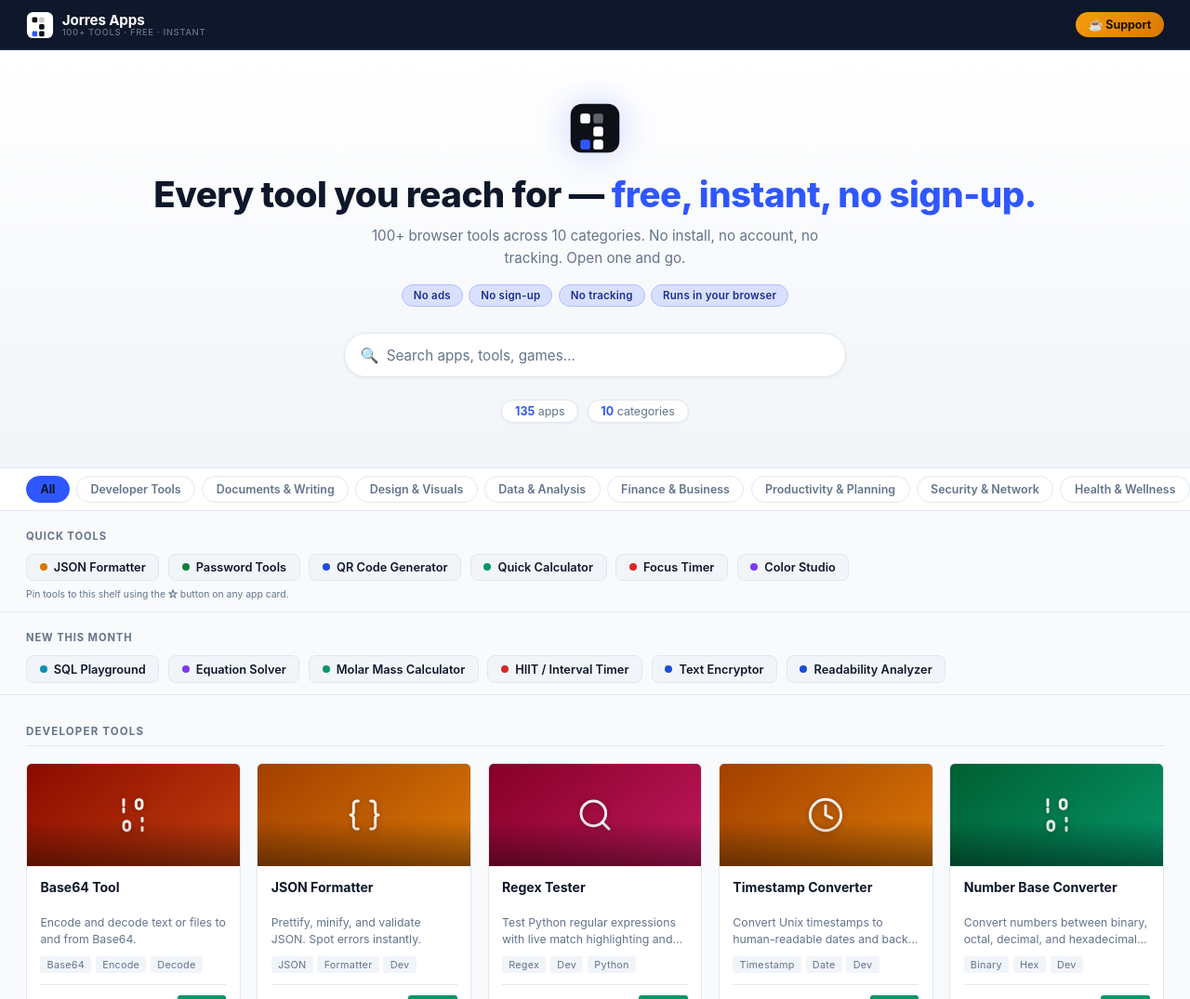
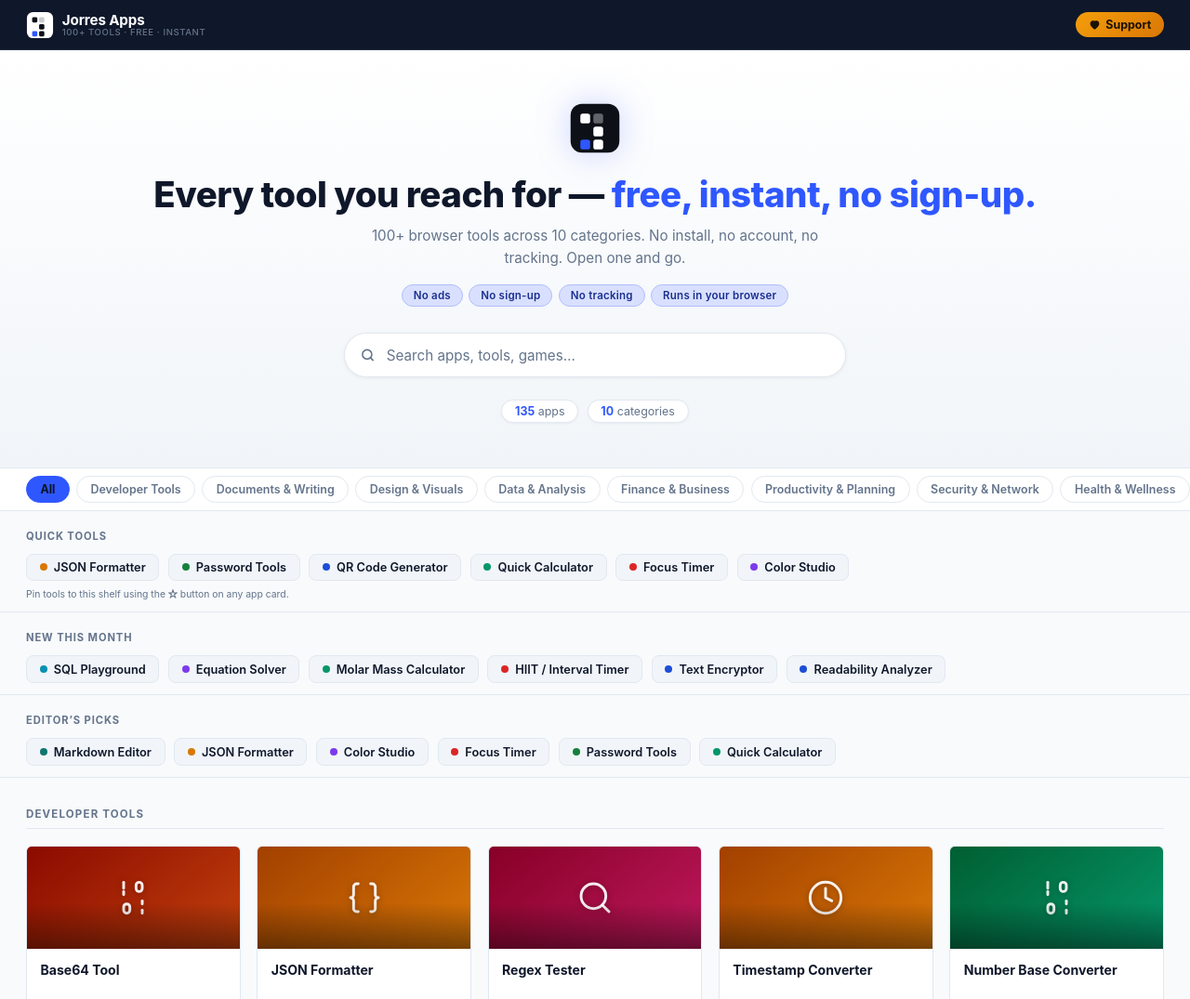
Before and after one commit to RealJorres/MyApps, a Flask app: page / in a window 1280 px wide. Shown: the top 1075 px of the page at 93% size. Run offline with Flask 3, Linux system fonts and the light colour scheme; parts of the project's set-up code (start-up, migrations or seed data) failed here and were passed over; some libraries are stand-ins or nearby versions.

Commit message:
Audit fixes: remove emoji, game badges, Editor's Picks shelf, TnC date

```diff
--- a/templates/index.html
+++ b/templates/index.html
@@ -221,7 +221,8 @@
         top: 50%;
         transform: translateY(-50%);
         color: var(--muted);
-        font-size: 1rem;
+        display: flex;
+        align-items: center;
         pointer-events: none;
       }
       .search-wrap input {
@@ -1024,7 +1041,7 @@
         </div>
       </a>
       <div class="header-right">
-        <button class="btn-donate" onclick="openDonate()">☕ Support</button>
+        <button class="btn-donate" onclick="openDonate()"><svg width="13" height="13" viewBox="0 0 24 24" fill="currentColor" stroke="none" aria-hidden="true"><path d="M12 21.593c-.52-.327-9-5.63-9-11.593a6 6 0 0 1 9-5.196A6 6 0 0 1 21 10c0 5.963-8.48 11.266-9 11.593z"/></svg> Support</button>
       </div>
     </header>
 
@@ -1051,7 +1068,7 @@
         <span class="privacy-pill">Runs in your browser</span>
       </div>
       <div class="search-wrap">
-        <span class="search-icon">🔍</span>
+        <span class="search-icon" aria-hidden="true"><svg width="15" height="15" viewBox="0 0 24 24" fill="none" stroke="currentColor" stroke-width="2.5" stroke-linecap="round" stroke-linejoin="round"><circle cx="11" cy="11" r="8"/><path d="m21 21-4.35-4.35"/></svg></span>
         <input
           id="searchInput"
           type="text"
@@ -1114,6 +1131,9 @@
 
     <!-- New This Month shelf -->
     <div class="shelf-section" id="newSection"></div>
+
+    <!-- Editor's Picks shelf -->
+    <div class="shelf-section" id="picksSection"></div>
 
     <!-- Recently Used shelf -->
     <div class="shelf-section" id="recentSection" style="display:none"></div>
@@ -1422,6 +1442,7 @@
         renderSubcatNav();
         renderQuickTools();
         renderNewThisMonth();
+        renderPicks();
         renderRecentlyUsed();
         buildSearchIndex();
         // ── Restore filter state from URL (deep-link support) ──
@@ -1584,6 +1605,29 @@
         if (!apps.length) { el.style.display = "none"; return; }
         el.style.display = "";
         el.innerHTML = `<div class="shelf-title">New This Month</div>
+          <div class="shelf-row">${apps.map(a =>
+            `<a class="shelf-chip" href="${a.url}" onclick="trackClick('${a.id}')">
+              <span class="chip-dot" style="background:${a.color}"></span>${esc(a.name)}
+            </a>`).join("")}</div>`;
+      }
+
+      // ── Editor's Picks shelf ───────────────────────────
+      // Manually curated — one standout from each major category
+      const PICKS_IDS = [
+        "markdown-editor",     // Documents & Writing
+        "json-formatter",      // Developer Tools
+        "color-picker",        // Design & Visuals
+        "pomodoro-timer",      // Productivity & Planning
+        "password-generator",  // Security & Network
+        "tip-calculator",      // Finance & Business
+      ];
+      function renderPicks() {
+        const el = document.getElementById("picksSection");
+        if (!el) return;
+        const apps = PICKS_IDS.map(id => allApps.find(a => a.id === id)).filter(Boolean);
+        if (!apps.length) { el.style.display = "none"; return; }
+        el.style.display = "";
+        el.innerHTML = `<div class="shelf-title">Editor&#8217;s Picks</div>
           <div class="shelf-row">${apps.map(a =>
             `<a class="shelf-chip" href="${a.url}" onclick="trackClick('${a.id}')">
               <span class="chip-dot" style="background:${a.color}"></span>${esc(a.name)}
@@ -1801,9 +1845,10 @@
         const likeCount = ratings[a.id] || 0;
         const pinSvg = `<svg width="11" height="11" viewBox="0 0 24 24" fill="${pinned ? 'currentColor' : 'none'}" stroke="currentColor" stroke-width="2" aria-hidden="true"><path stroke-linecap="round" stroke-linejoin="round" d="M12 2l2.4 7.4H22l-6.2 4.5 2.4 7.4L12 17l-6.2 4.3 2.4-7.4L2 9.4h7.6L12 2z"/></svg>`;
         const thumbSvg = `<svg width="11" height="11" viewBox="0 0 24 24" fill="${likeCount > 0 ? 'currentColor' : 'none'}" stroke="currentColor" stroke-width="2" aria-hidden="true"><path stroke-linecap="round" stroke-linejoin="round" d="M14 9V5a3 3 0 00-3-3l-4 9v11h11.28a2 2 0 002-1.7l1.38-9a2 2 0 00-2-2.3H14zM7 22H4a2 2 0 01-2-2v-7a2 2 0 012-2h3"/></svg>`;
+        const gameBadge = a.category === 'Games' ? '<span class="game-badge" aria-label="Game">Game</span>' : '';
         return `
       <div class="card" id="card-${esc(a.id)}">
-        <div class="card-cover" style="background:${grad}">${a.icon}</div>
+        <div class="card-cover" style="background:${grad}">${a.icon}${gameBadge}</div>
         <div class="card-body">
           <div class="card-name" title="${esc(a.name)}">${esc(a.name)}</div>
           <div class="card-desc">${esc(a.description)}</div>
```
Also changed, not shown: other parts of templates/index.html (+22 -6 lines).
